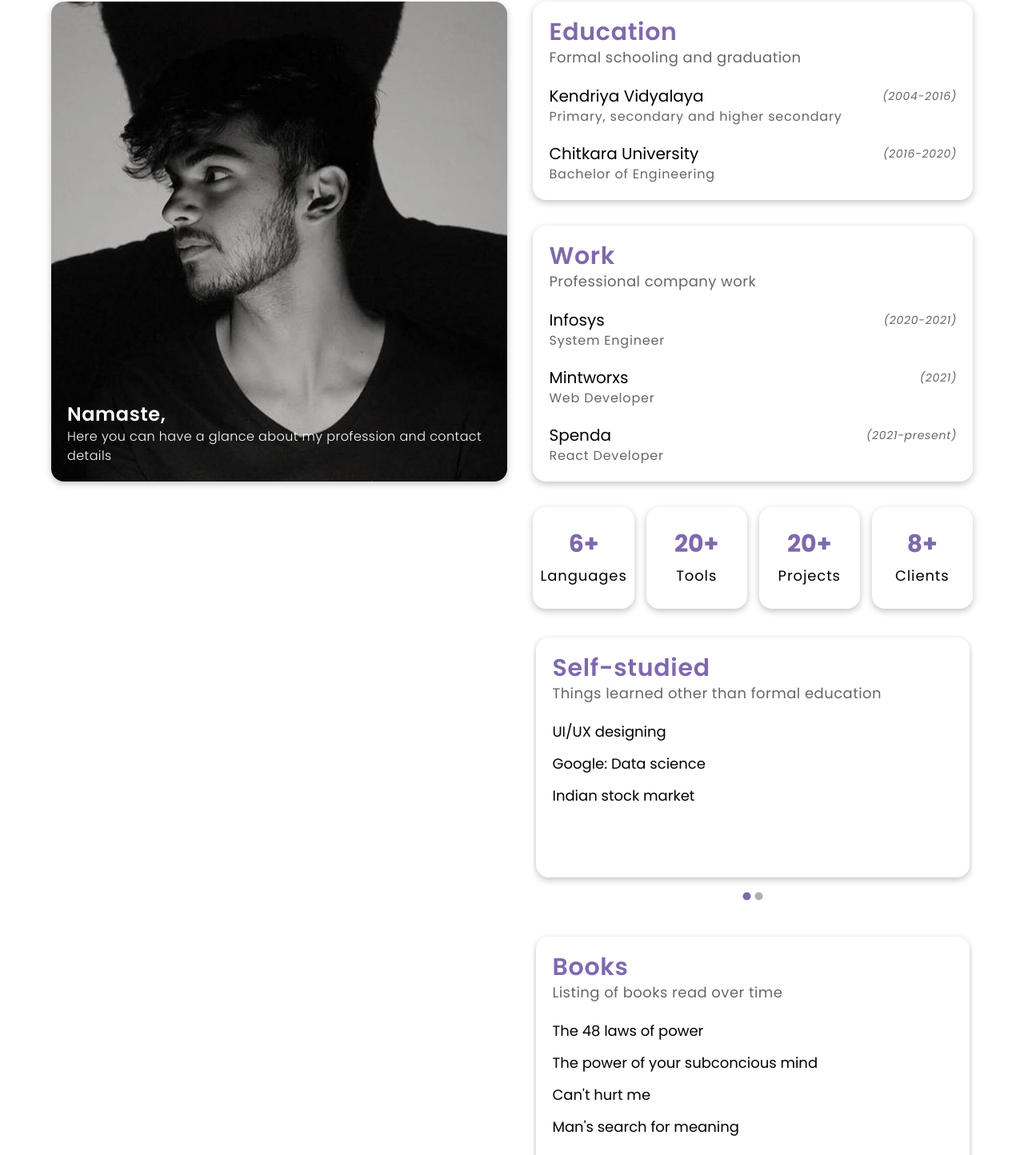
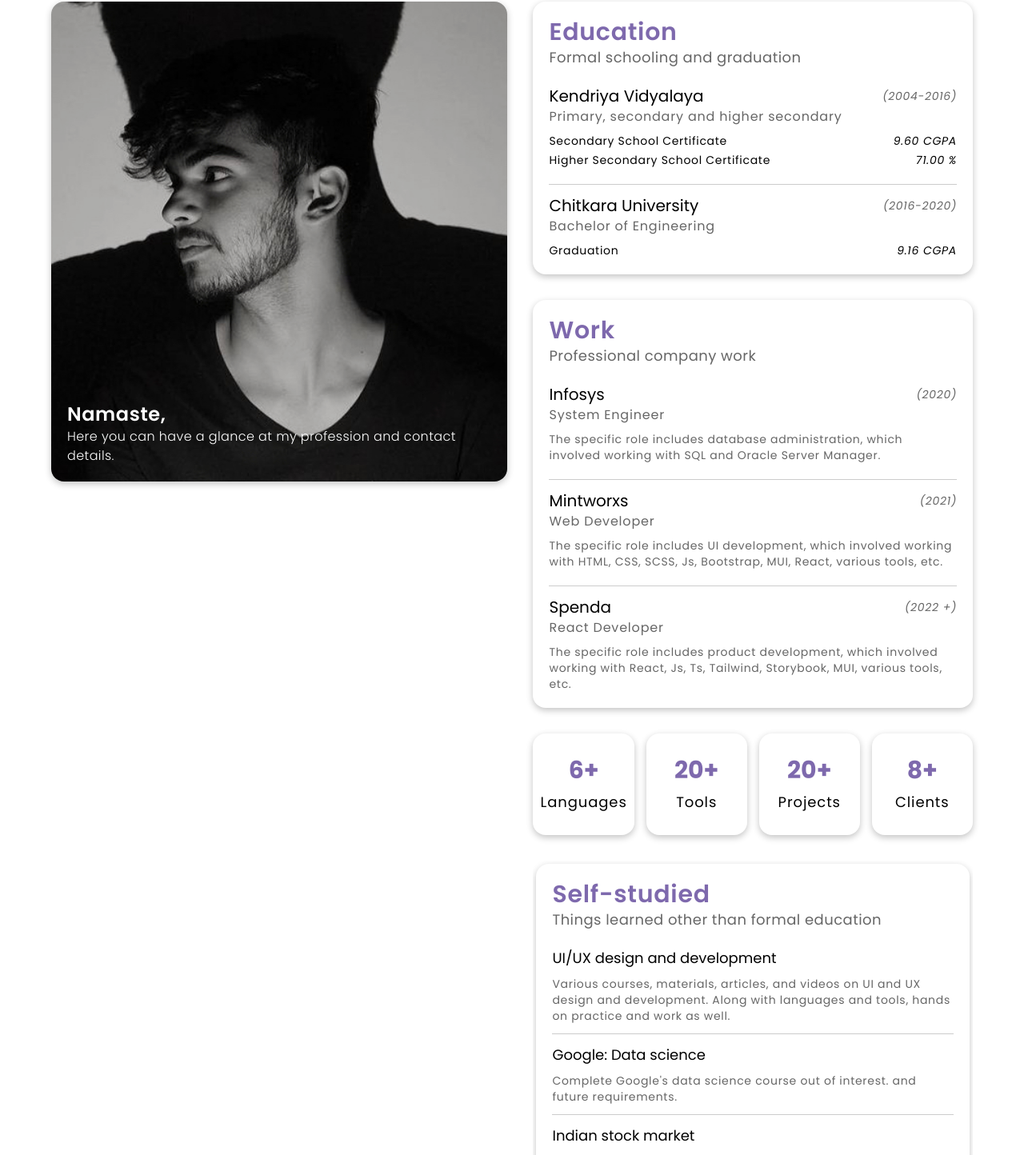
Before and after one commit to uditmalhotraa/udit-portfolio, a React (Vite) app: page / in a window 1280 px wide. Shown: the part 118-1562 px from the top of the page at 80% size. Built offline with nearby package versions, Linux system fonts and the light colour scheme.

Commit message:
Content enhancements

```diff
--- a/src/screens/Landing.jsx
+++ b/src/screens/Landing.jsx
@@ -17,7 +17,7 @@ export const Landing = () => {
               Namaste,
             </p>
             <p className=" font-poppins text-md font-light tracking-wide text-white w-full z-10">
-              Here you can have a glance about my profession and contact details
+              Here you can have a glance at my profession and contact details.
             </p>
           </div>
           <div className="flex flex-col w-full gap-8 lg:mt-2">
@@ -43,8 +43,24 @@ export const Landing = () => {
                   <p className=" font-poppins tracking-wider text-base font-normal text-darkGray dark:text-lightGray">
                     Primary, secondary and higher secondary
                   </p>
+                  <div className="flex flex-row justify-between items-start w-full mt-2">
+                    <p className=" font-poppins tracking-wider text-sm font-normal text-black dark:text-lightGray mr-3">
+                      Secondary School Certificate
+                    </p>
+                    <p className=" font-poppins tracking-wider text-sm font-normal text-black dark:text-lightGray italic whitespace-nowrap">
+                      9.60 CGPA
+                    </p>
+                  </div>
+                  <div className="flex flex-row justify-between items-start w-full mt-1">
+                    <p className=" font-poppins tracking-wider text-sm font-normal text-black dark:text-lightGray mr-3">
+                      Higher Secondary School Certificate
+                    </p>
+                    <p className=" font-poppins tracking-wider text-sm font-normal text-black dark:text-lightGray italic whitespace-nowrap">
+                      71.00 %
+                    </p>
+                  </div>
                 </div>
-                <div className="flex flex-col">
+                <div className="flex flex-col border-t border-t-lightGray dark:border-t-lightGray pt-3">
                   <div className="flex flex-row justify-between items-center w-full">
                     <p className=" font-poppins text-xl font-normal text-black dark:text-white">
                       Chitkara University
@@ -56,6 +72,14 @@ export const Landing = () => {
                   <p className=" font-poppins tracking-wider text-base font-normal text-darkGray dark:text-lightGray">
                     Bachelor of Engineering
                   </p>
+                  <div className="flex flex-row justify-between items-start w-full mt-2">
+                    <p className=" font-poppins tracking-wider text-sm font-normal text-black dark:text-lightGray mr-3">
+                      Graduation
+                    </p>
+                    <p className=" font-poppins tracking-wider text-sm font-normal text-black dark:text-lightGray italic whitespace-nowrap">
+                      9.16 CGPA
+                    </p>
+                  </div>
                 </div>
               </div>
             </div>
@@ -75,14 +99,18 @@ export const Landing = () => {
                       Infosys
                     </p>
                     <p className=" font-poppins tracking-wider text-sm font-normal text-darkGray dark:text-lightGray italic">
-                      (2020-2021)
+                      (2020)
                     </p>
                   </div>
                   <p className=" font-poppins tracking-wider text-base font-normal text-darkGray dark:text-lightGray">
                     System Engineer
                   </p>
+                  <p className=" font-poppins tracking-wider text-sm font-normal text-darkGray dark:text-lightGray mt-2">
+                    The specific role includes database administration, which
+                    involved working with SQL and Oracle Server Manager.
+                  </p>
                 </div>
-                <div className="flex flex-col">
+                <div className="flex flex-col border-t border-t-lightGray dark:border-t-lightGray pt-3">
                   <div className="flex flex-row justify-between items-center w-full">
                     <p className=" font-poppins text-xl font-normal text-black dark:text-white">
                       Mintworxs
@@ -94,18 +122,28 @@ export const Landing = () => {
                   <p className=" font-poppins tracking-wider text-base font-normal text-darkGray dark:text-lightGray">
                     Web Developer
                   </p>
+                  <p className=" font-poppins tracking-wider text-sm font-normal text-darkGray dark:text-lightGray mt-2">
+                    The specific role includes UI development, which involved
+                    working with HTML, CSS, SCSS, Js, Bootstrap, MUI, React,
+                    various tools, etc.
+                  </p>
                 </div>
-                <div className="flex flex-col">
+                <div className="flex flex-col border-t border-t-lightGray dark:border-t-lightGray pt-3">
                   <div className="flex flex-row justify-between items-center w-full">
                     <p className=" font-poppins text-xl font-normal text-black dark:text-white">
                       Spenda
                     </p>
                     <p className=" font-poppins tracking-wider text-sm font-normal text-darkGray dark:text-lightGray italic">
-                      (2021-present)
+                      (2022 +)
                     </p>
                   </div>
                   <p className=" font-poppins tracking-wider text-base font-normal text-darkGray dark:text-lightGray">
                     React Developer
+                  </p>
+                  <p className=" font-poppins tracking-wider text-sm font-normal text-darkGray dark:text-lightGray mt-2">
+                    The specific role includes product development, which
+                    involved working with React, Js, Ts, Tailwind, Storybook,
+                    MUI, various tools, etc.
                   </p>
                 </div>
               </div>
@@ -160,7 +198,7 @@ export const Landing = () => {
                 },
               }}
             >
-              <div className="flex flex-col shadow-container dark:shadow-darkContainer rounded-2xl w-full h-[300px] p-5 bg-white dark:bg-black">
+              <div className="flex flex-col shadow-container dark:shadow-darkContainer rounded-2xl w-full h-[600px] lg:h-[500] p-5 bg-white dark:bg-black">
                 <div className="flex flex-col mb-5">
                   <p className=" font-poppins text-3xl font-semibold tracking-wide text-milka">
                     Self-studied
@@ -172,36 +210,69 @@ export const Landing = () => {
                 <div className="flex flex-col gap-3">
                   <div className="flex flex-col">
                     <p className=" font-poppins text-lg font-normal text-black dark:text-white">
-                      UI/UX designing
+                      UI/UX design and development
+                    </p>
+                    <p className=" font-poppins tracking-wider text-sm font-normal text-darkGray dark:text-lightGray mt-2">
+                      Various courses, materials, articles, and videos on UI and
+                      UX design and development. Along with languages and tools,
+                      hands on practice and work as well.
                     </p>
                   </div>
-                  <div className="flex flex-col">
+                  <div className="flex flex-col border-t border-t-lightGray dark:border-t-lightGray pt-3">
                     <p className=" font-poppins text-lg font-normal text-black dark:text-white">
                       Google: Data science
                     </p>
+                    <p className=" font-poppins tracking-wider text-sm font-normal text-darkGray dark:text-lightGray mt-2">
+                      Complete Google's data science course out of interest. and
+                      future requirements.
+                    </p>
                   </div>
-                  <div className="flex flex-col">
+                  <div className="flex flex-col border-t border-t-lightGray dark:border-t-lightGray pt-3">
                     <p className=" font-poppins text-lg font-normal text-black dark:text-white">
                       Indian stock market
+                    </p>
+                    <p className=" font-poppins tracking-wider text-sm font-normal text-darkGray dark:text-lightGray mt-2">
+                      Researched and studied the Indian stock market from the
+                      perspectives of techincal, fundamental, psychological, and
+                      life management concepts, along with practice and work
+                      over time.
                     </p>
                   </div>
                 </div>
               </div>
-              <div className="flex flex-col shadow-container dark:shadow-darkContainer rounded-2xl w-full h-[300px] p-5 bg-white dark:bg-black">
+              <div className="flex flex-col shadow-container dark:shadow-darkContainer rounded-2xl w-full h-[600px] lg:h-[500] p-5 bg-white dark:bg-black">
                 <div className="flex flex-col gap-3">
                   <div className="flex flex-col">
                     <p className=" font-poppins text-lg font-normal text-black dark:text-white">
                       Event management
                     </p>
+                    <p className=" font-poppins tracking-wider text-sm font-normal text-darkGray dark:text-lightGray mt-2">
+                      Worked in 40+ events of all sorts in college and have good
+                      hands-on experience of how to lead or work in a team to
+                      yield positive results.
+                    </p>
                   </div>
-                  <div className="flex flex-col">
+                  <div className="flex flex-col border-t border-t-lightGray dark:border-t-lightGray pt-3">
                     <p className=" font-poppins text-lg font-normal text-black dark:text-white">
                       Research work
                     </p>
+                    <p className=" font-poppins tracking-wider text-sm font-normal text-darkGray dark:text-lightGray mt-2">
+                      Thanks to the mind and personality built over time,
+                      research at work or in daily life is like a second
+                      personality now.
+                    </p>
                   </div>
-                  <div className="flex flex-col">
+                  <div className="flex flex-col border-t border-t-lightGray dark:border-t-lightGray pt-3">
                     <p className=" font-poppins text-lg font-normal text-black dark:text-white">
-                      Music, instruments
+                      Reading, writing, sarcasm, music, instruments and
+                      fragrances
+                    </p>
+                    <p className=" font-poppins tracking-wider text-sm font-normal text-darkGray dark:text-lightGray mt-2">
+                      Inclined towards music, things related to it, and musical
+                      instruments. Fragrance enthusiasts, be it using, creating,
+                      or breaking it down. Long-time reader and writer, deeply
+                      involved in sarcasm, and found in places, talks, and
+                      actions of that sort.
                     </p>
                   </div>
                 </div>
@@ -227,7 +298,7 @@ export const Landing = () => {
                 },
               }}
             >
-              <div className="flex flex-col shadow-container dark:shadow-darkContainer rounded-2xl w-full h-[300px] p-5 bg-white dark:bg-black">
+              <div className="flex flex-col shadow-container dark:shadow-darkContainer rounded-2xl w-full h-[400px] p-5 bg-white dark:bg-black">
                 <div className="flex flex-col mb-5">
                   <p className=" font-poppins text-3xl font-semibold tracking-wide text-milka">
                     Books
@@ -238,110 +309,102 @@ export const Landing = () => {
                 </div>
                 <div className="flex flex-col gap-3">
                   <div className="flex flex-col">
-                    <p className=" font-poppins text-lg font-normal text-black dark:text-white">
+                    <p className=" font-poppins text-sm tracking-wider font-normal text-black dark:text-white">
                       The 48 laws of power
                     </p>
                   </div>
                   <div className="flex flex-col">
-                    <p className=" font-poppins text-lg font-normal text-black dark:text-white">
+                    <p className=" font-poppins text-sm tracking-wider font-normal text-black dark:text-white">
                       The power of your subconcious mind
                     </p>
                   </div>
                   <div className="flex flex-col">
-                    <p className=" font-poppins text-lg font-normal text-black dark:text-white">
+                    <p className=" font-poppins text-sm tracking-wider font-normal text-black dark:text-white">
                       Can't hurt me
                     </p>
                   </div>
                   <div className="flex flex-col">
-                    <p className=" font-poppins text-lg font-normal text-black dark:text-white">
+                    <p className=" font-poppins text-sm tracking-wider font-normal text-black dark:text-white">
                       Man's search for meaning
+                    </p>
+                  </div>
+                  <div className="flex flex-col">
+                    <p className=" font-poppins text-sm tracking-wider font-normal text-black dark:text-white">
+                      The almanack of Naval Ravikant
+                    </p>
+                  </div>
+                  <div className="flex flex-col">
+                    <p className=" font-poppins text-sm tracking-wider font-normal text-black dark:text-white">
+                      Thinking, fast and slow
+                    </p>
+                  </div>
+                  <div className="flex flex-col">
+                    <p className=" font-poppins text-sm tracking-wider font-normal text-black dark:text-white">
+                      Atomic Habits
+                    </p>
+                  </div>
+                  <div className="flex flex-col">
+                    <p className=" font-poppins text-sm tracking-wider font-normal text-black dark:text-white">
+                      The Archer
                     </p>
                   </div>
                 </div>
               </div>
-              <div className="flex flex-col shadow-container dark:shadow-darkContainer rounded-2xl w-full h-[300px] p-5 bg-white dark:bg-black">
+              <div className="flex flex-col shadow-container dark:shadow-darkContainer rounded-2xl w-full h-[400px] p-5 bg-white dark:bg-black">
                 <div className="flex flex-col gap-3">
                   <div className="flex flex-col">
-                    <p className=" font-poppins text-lg font-normal text-black dark:text-white">
-                      The almanack of Naval Ravikant
-                    </p>
-                  </div>
-                  <div className="flex flex-col">
-                    <p className=" font-poppins text-lg font-normal text-black dark:text-white">
-                      Thinking, fast and slow
-                    </p>
-                  </div>
-                  <div className="flex flex-col">
-                    <p className=" font-poppins text-lg font-normal text-black dark:text-white">
-                      Atomic Habits
-                    </p>
-                  </div>
-                  <div className="flex flex-col">
-                    <p className=" font-poppins text-lg font-normal text-black dark:text-white">
-                      The Archer
-                    </p>
-                  </div>
-                  <div className="flex flex-col">
-                    <p className=" font-poppins text-lg font-normal text-black dark:text-white">
+                    <p className=" font-poppins text-sm tracking-wider font-normal text-black dark:text-white">
                       The psychology of money
                     </p>
                   </div>
                   <div className="flex flex-col">
-                    <p className=" font-poppins text-lg font-normal text-black dark:text-white">
+                    <p className=" font-poppins text-sm tracking-wider font-normal text-black dark:text-white">
                       The compound effect
                     </p>
                   </div>
-                </div>
-              </div>
-              <div className="flex flex-col shadow-container dark:shadow-darkContainer rounded-2xl w-full h-[300px] p-5 bg-white dark:bg-black">
-                <div className="flex flex-col gap-3">
                   <div className="flex flex-col">
-                    <p className=" font-poppins text-lg font-normal text-black dark:text-white">
+                    <p className=" font-poppins text-sm tracking-wider font-normal text-black dark:text-white">
                       Homo Deus
                     </p>
                   </div>
                   <div className="flex flex-col">
-                    <p className=" font-poppins text-lg font-normal text-black dark:text-white">
+                    <p className=" font-poppins text-sm tracking-wider font-normal text-black dark:text-white">
                       Sapiens
                     </p>
                   </div>
                   <div className="flex flex-col">
-                    <p className=" font-poppins text-lg font-normal text-black dark:text-white">
+                    <p className=" font-poppins text-sm tracking-wider font-normal text-black dark:text-white">
                       The intelligent investor
                     </p>
                   </div>
                   <div className="flex flex-col">
-                    <p className=" font-poppins text-lg font-normal text-black dark:text-white">
+                    <p className=" font-poppins text-sm tracking-wider font-normal text-black dark:text-white">
                       The 5AM club
                     </p>
                   </div>
                   <div className="flex flex-col">
-                    <p className=" font-poppins text-lg font-normal text-black dark:text-white">
+                    <p className=" font-poppins text-sm tracking-wider font-normal text-black dark:text-white">
                       Rich dad, poor dad
                     </p>
                   </div>
                   <div className="flex flex-col">
-                    <p className=" font-poppins text-lg font-normal text-black dark:text-white">
+                    <p className=" font-poppins text-sm tracking-wider font-normal text-black dark:text-white">
                       Everything is f*cked
                     </p>
                   </div>
-                </div>
-              </div>
-              <div className="flex flex-col shadow-container dark:shadow-darkContainer rounded-2xl w-full h-[300px] p-5 bg-white dark:bg-black">
-                <div className="flex flex-col gap-3">
                   <div className="flex flex-col">
-                    <p className=" font-poppins text-lg font-normal text-black dark:text-white">
+                    <p className=" font-poppins text-sm tracking-wider font-normal text-black dark:text-white">
                       The subtle art of not giving a f*ck
                     </p>
                   </div>
                   <div className="flex flex-col">
-                    <p className=" font-poppins text-lg font-normal text-black dark:text-white">
+                    <p className=" font-poppins text-sm tracking-wider font-normal text-black dark:text-white">
                       Life's amazing secrets
                     </p>
                   </div>
                   <div className="flex flex-col">
-                    <p className=" font-poppins text-lg font-normal text-black dark:text-white">
-                      Diary of a Wimpy Kid
+                    <p className=" font-poppins text-sm tracking-wider font-normal text-black dark:text-white">
+                      Diary of a Wimpy Kid Series
                     </p>
                   </div>
                 </div>
```
